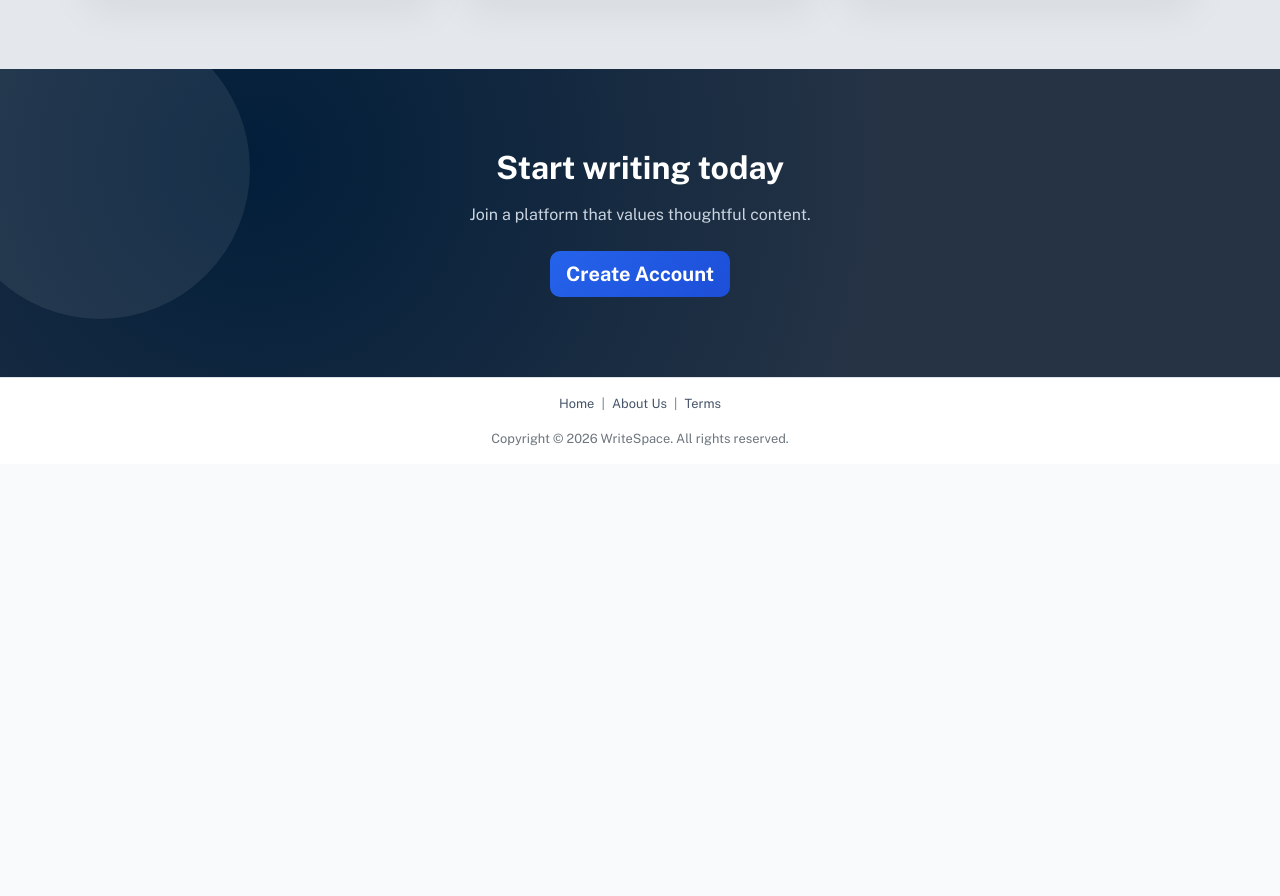
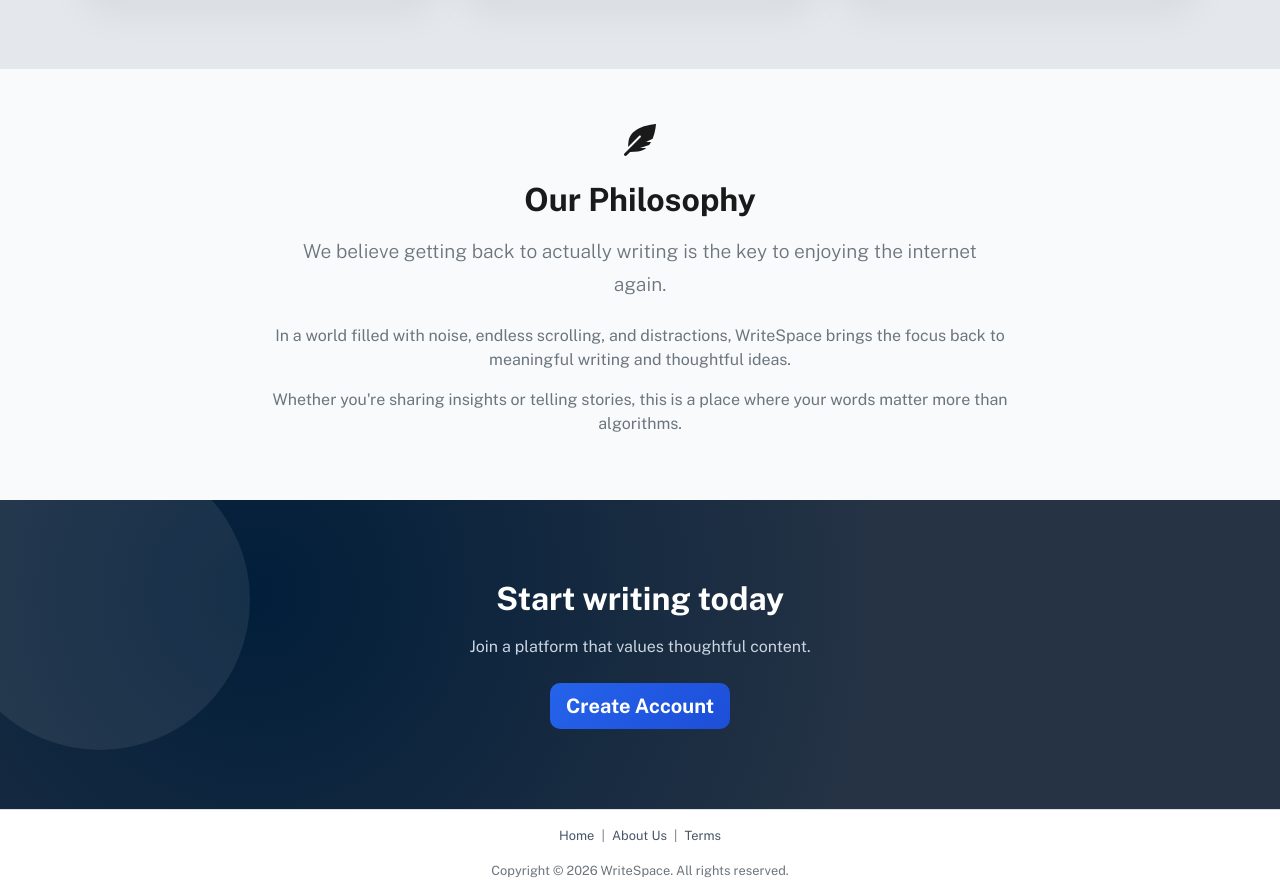
Before and after one commit to anilbegin/react-basic-resource, a plain HTML site: page html-templates/index.html in a window 1280 px wide. Shown: the part 1074-1970 px from the top of the page. Before the commit the page ends 1538 px from the top, so only its background shows below. Drawn offline with nearby package versions, Linux system fonts and the light colour scheme.

Commit message:
feather fa,added about summary

```diff
--- a/html-templates/index.html
+++ b/html-templates/index.html
@@ -15,6 +15,7 @@
         <h4 class="my-0 mr-md-auto font-weight-normal">
           <a href="index.html" class="text-white">
             WriteSpace
+            <i class="fas fa-feather-alt"></i>
           </a>
         </h4>
         <form class="header-login">
@@ -115,7 +116,7 @@
 
 
     <div class="row">
-
+      <!-- feature cards -->
       <div class="col-md-4 mb-4">
         <div class="modern-card h-100">
           <h5>Distraction Free</h5>
@@ -140,7 +141,35 @@
     </div>
   </div>
 </section>
+<!-- START - Why we exist section /* a short summary from About-us page  */  -->
+<section class="py-5">
+  <div class="container text-center">
 
+    <div class="mb-3" style="font-size: 2rem;">
+      <i class="fas fa-feather-alt"></i>
+    </div>
+
+    <h2 class="font-weight-bold mb-3">Our Philosophy</h2>
+
+    <p class="lead text-muted mx-auto" style="max-width: 700px;">
+      We believe getting back to actually writing is the key to enjoying the internet again.
+    </p>
+
+    <div class="mx-auto mt-4" style="max-width: 750px;">
+      <p class="text-muted">
+        In a world filled with noise, endless scrolling, and distractions,
+        WriteSpace brings the focus back to meaningful writing and thoughtful ideas.
+      </p>
+
+      <p class="text-muted">
+        Whether you're sharing insights or telling stories, this is a place where
+        your words matter more than algorithms.
+      </p>
+    </div>
+
+  </div>
+</section>
+<!-- END - of Why we exist section  -->
 <!-- CTA -->
 <section class="cta-section text-center">
   <div class="container">
```
